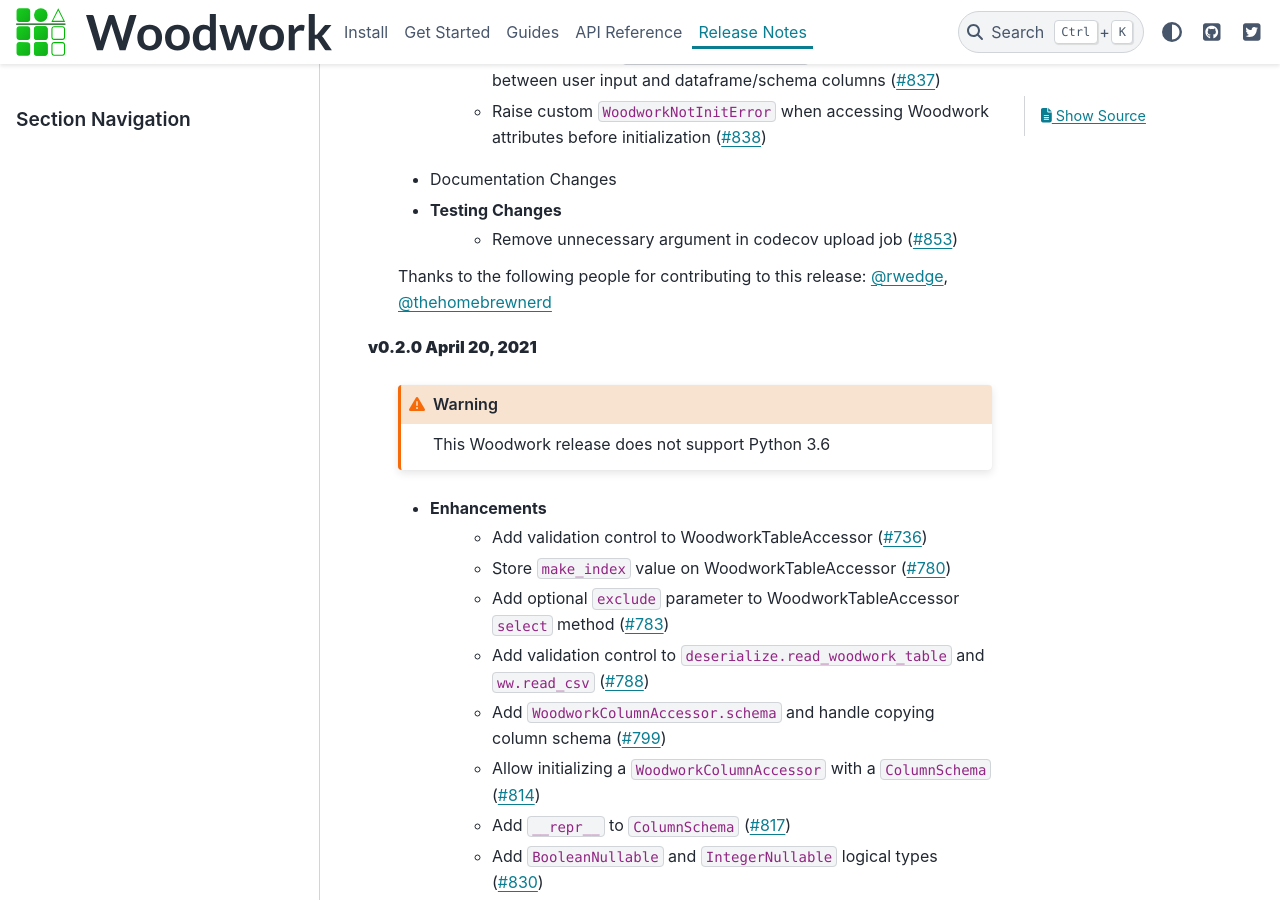
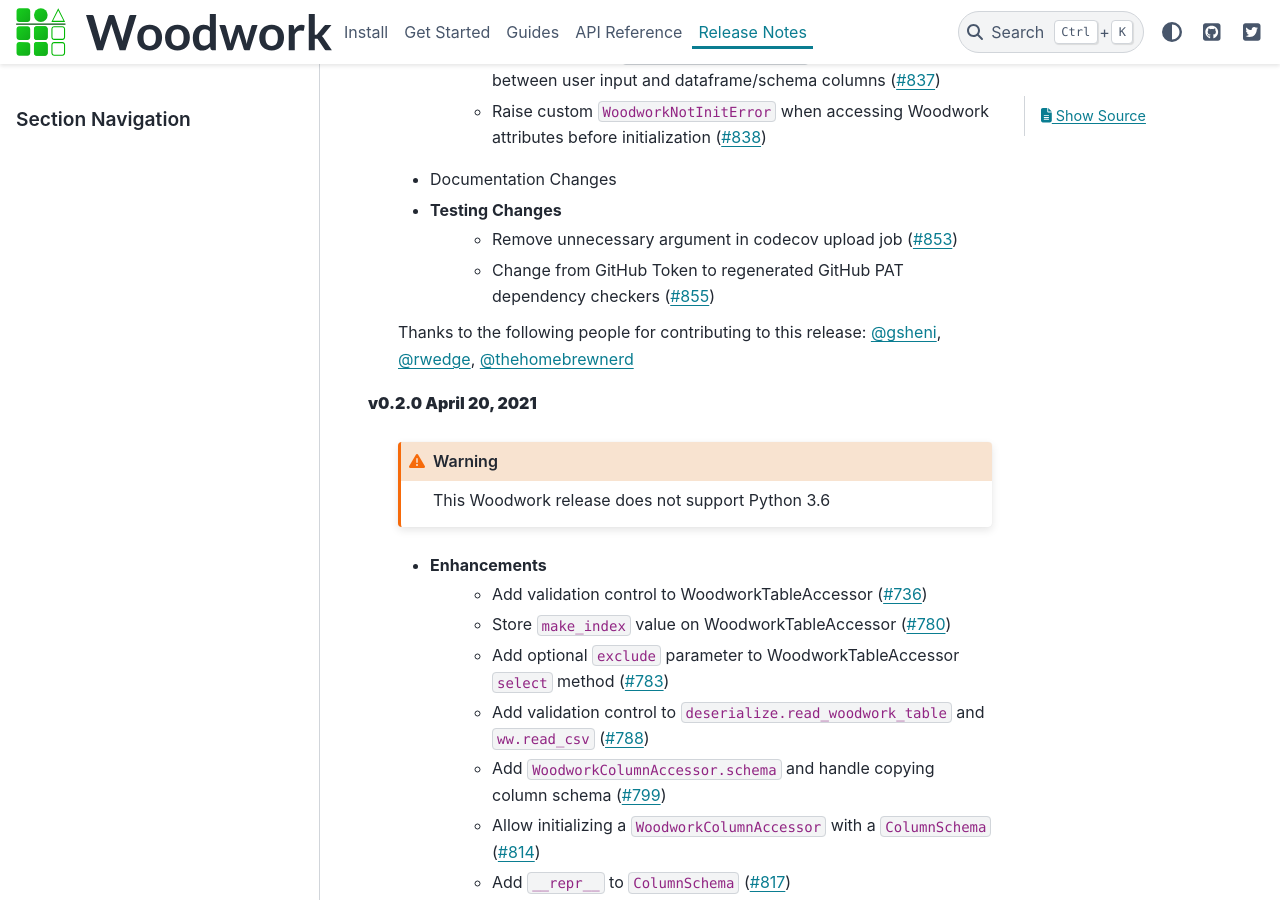
Before and after one commit to alteryx/woodwork, a Sphinx documentation site: the page built from docs/source/release_notes.rst, in a window 1280 px wide and 900 px high, scrolled down 356 px. Built offline with Sphinx 7.4.7 and the PyData theme 0.15.4, drawn with Linux system fonts in a browser that asks for light colours; comment, search, counter and statistics services are not loaded.

Commit message:
Update release_notes.rst

```diff
--- a/docs/source/release_notes.rst
+++ b/docs/source/release_notes.rst
@@ -12,9 +12,10 @@ Release Notes
     * Documentation Changes
     * Testing Changes
         * Remove unnecessary argument in codecov upload job (:pr:`853`)
+        * Change from GitHub Token to regenerated GitHub PAT dependency checkers (:pr:`855`)
 
     Thanks to the following people for contributing to this release:
-    :user:`rwedge`, :user:`thehomebrewnerd`
+    :user:`gsheni`, :user:`rwedge`, :user:`thehomebrewnerd`
 
 **v0.2.0 April 20, 2021**
     .. warning::
```
